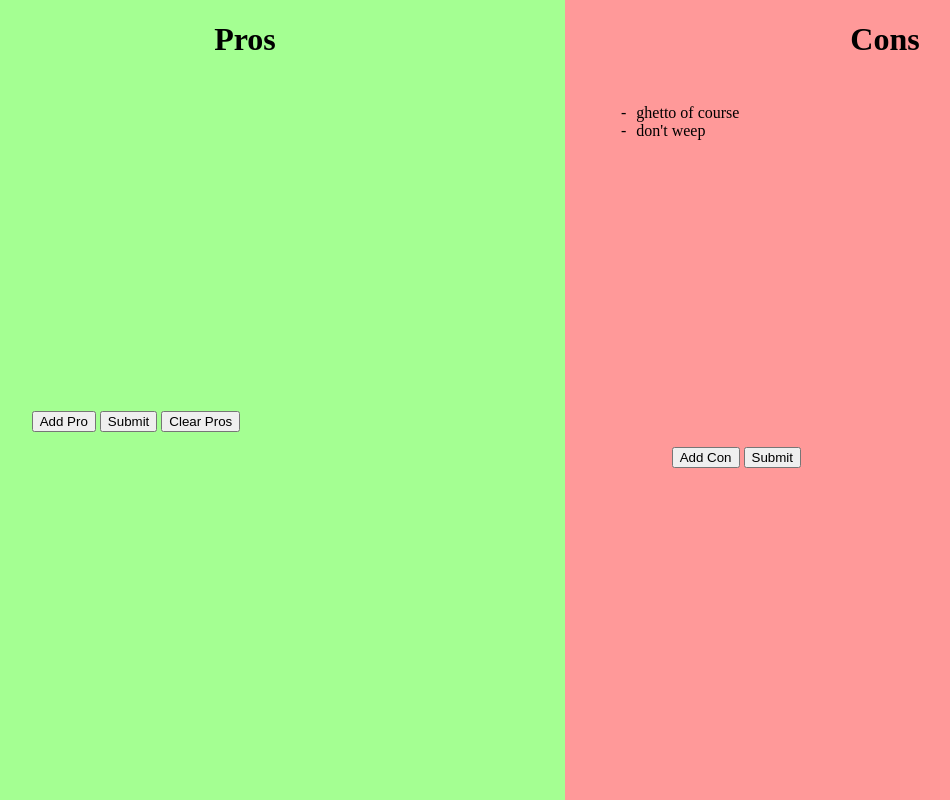
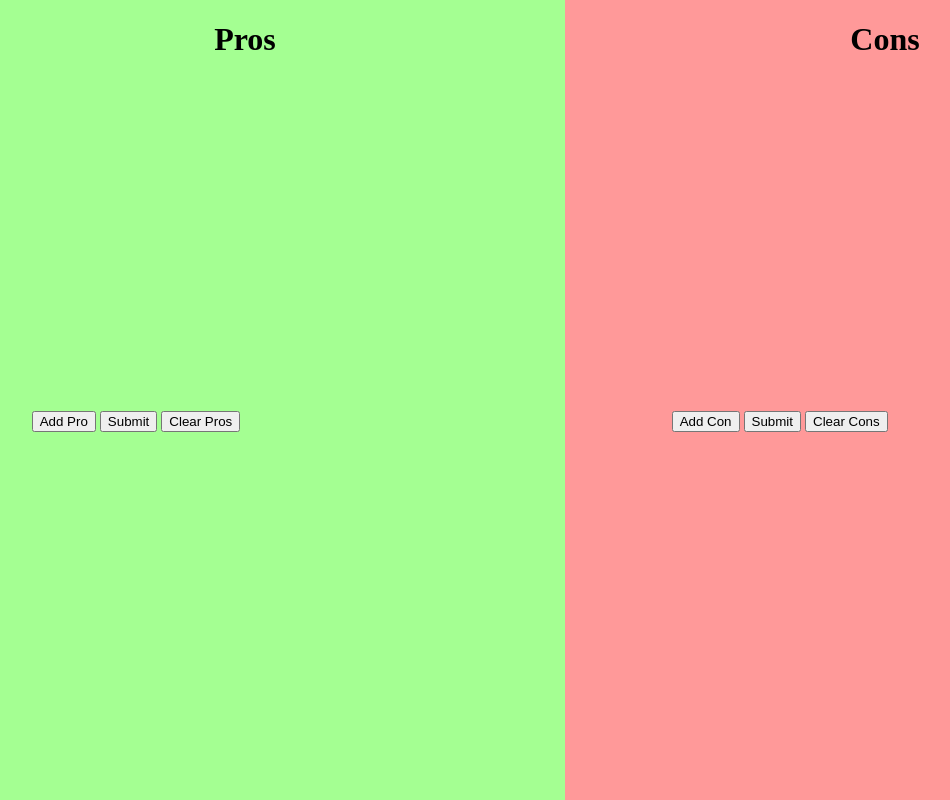
Before and after one commit to Tamenze/pro-con, a PHP site: page / in a window 1280 px wide. Shown: the whole page, without its empty margins (75-1025 px from the left). Run offline with PHP 8.4, Linux system fonts and the light colour scheme.

Commit message:
Replicated all base functionality for cons

```diff
--- a/index.html
+++ b/index.html
@@ -22,11 +22,12 @@
 	<div id="negative">
 		<h1> Cons</h1>
 		<ul class="con_ul">
-			<li>ghetto of course</li>
-			<li>don't weep</li>
+	<!-- 		<li>ghetto of course</li>
+			<li>don't weep</li> -->
 		</ul>
 		<button id="con_add">Add Con</button>
 		<button id="con_submit">Submit</button>
+		<button id="con_clear">Clear Cons</button>
 	</div>
 	<footer></footer>
 </body>
--- a/main.js
+++ b/main.js
@@ -2,6 +2,7 @@ $(document).ready(function(){
 console.log("connected.")
 console.log($("input:text").length)
 proArray = []
+conArray = []
 
 if(typeof(Storage) !== "undefined"){
     // PROBLEM = inputs that contain commas within themselves get split into separate array items.
@@ -20,6 +21,18 @@ if(typeof(Storage) !== "undefined"){
 	      		}
 	      	}
 	}
+	if (localStorage.getItem("cons") !== null ){
+    	 conArray = JSON.parse(localStorage.getItem('cons'))
+    	var conPrevArray = JSON.parse(localStorage.getItem('cons'))
+	      	if (conPrevArray !== null){
+	      		for (var i = 0; i < conPrevArray.length; i++){
+	      			$(".con_ul").append("<li>" + conPrevArray[i] + "</li>")
+	      		}
+	      	}
+	}
+
+
+
 }
 else{
     console.log("No web storage support")
@@ -43,6 +56,21 @@ $("#pro_add").click(function(){
 	}
 
 })
+$("#con_add").click(function(){
+	if ( $("input:text").length === 0 ){
+		$(".con_ul").append("<input type='text' placeholder='Con ?'>")
+		console.log($("input:text").length)
+	}
+	else {
+		alert("There is already a text field open.");
+		console.log($("input:text").length)
+	}
+
+})
+
+
+
+
 
 $("#pro_submit").on("click", function(){
 // click(function(){
@@ -73,8 +101,29 @@ $("#pro_submit").on("click", function(){
 	// }
 })
 
+$("#con_submit").on("click", function(){
+	var inputted_con = $("input:text")[0].value ;
+		conArray.push(inputted_con);
+		localStorage.setItem("cons", JSON.stringify(conArray) );
+
+		console.log($("input:text").value);
+		console.log(inputted_con);
+		console.log(conArray);
+		console.log("length of conArray: " + conArray.length);
+
+		$(".con_ul").append("<li>" + inputted_con + "</li>") ;
+		$("input:text").remove()
+
+})
+
+
 $("#pro_clear").click(function(){
 	localStorage.removeItem("pros");
+	document.location.reload(true)
+})
+
+$("#con_clear").click(function(){
+	localStorage.removeItem("cons");
 	document.location.reload(true)
 })
 
--- a/styles.css
+++ b/styles.css
@@ -10,8 +10,8 @@ html,body{
 	display: inline-block;
 	overflow: auto;
 }
+
 h1{
-	/*margin: 0 auto;*/
 	text-align: center;
 }
 
@@ -45,7 +45,7 @@ footer{
 	clear:both;
 }
 
-#pro_add, #con_add, #pro_submit, #con_submit, #pro_clear{
+#pro_add, #con_add, #pro_submit, #con_submit, #pro_clear, #con_clear{
 	position: relative;
 	top: 20em;
 	left: 8em;
```
